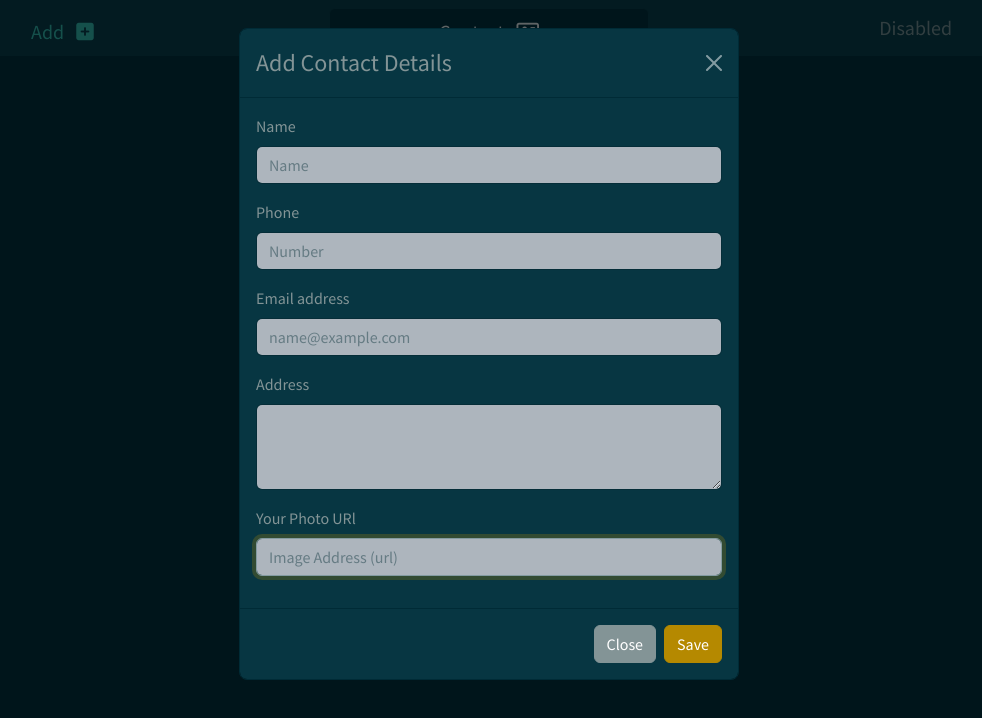
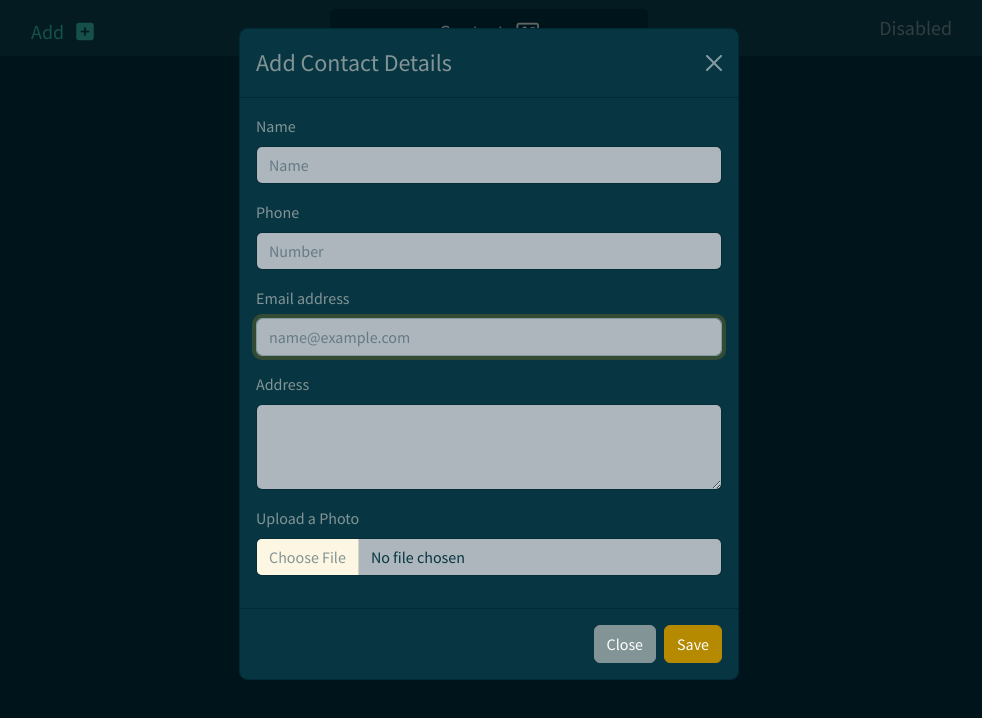
Before and after one commit to mohamedrishal/CRUD-Contact-list-app, a React (Create React App) app: page / in a window 1280 px wide. Both pictures are taken after a click on the button 640 px from the left and 388 px from the top of the page. Shown: the top 718 px of the page, without its empty margins (151-1133 px from the left). Built offline with nearby package versions, Linux system fonts and the light colour scheme.

Commit message:
image upload added

```diff
--- a/src/Components/Add.jsx
+++ b/src/Components/Add.jsx
@@ -114,7 +114,20 @@ function Add() {
               />
             </Form.Group>
 
-            <Form.Group className="mb-3" controlId="exampleForm.ControlInput1">
+            <Form.Group controlId="formFile" className="mb-3">
+              <Form.Label>Upload a Photo</Form.Label>
+              <Form.Control
+                type="file"
+                onChange={(e) =>
+                  setContact({
+                    ...contact,
+                    urlImg: URL.createObjectURL(e.target.files[0]),
+                  })
+                }
+              />
+            </Form.Group>
+
+            {/* <Form.Group className="mb-3" controlId="exampleForm.ControlInput1">
               <Form.Label>Your Photo URl</Form.Label>
               <Form.Control
                 type="text"
@@ -124,7 +137,7 @@ function Add() {
                   setContact({ ...contact, urlImg: e.target.value })
                 }
               />
-            </Form.Group>
+            </Form.Group> */}
           </Form>
         </Modal.Body>
         <Modal.Footer>
@@ -142,6 +155,7 @@ function Add() {
       position="top-center"
       autoClose={2000}
       />
+
     </>
   );
 }
--- a/src/Components/Update.jsx
+++ b/src/Components/Update.jsx
@@ -127,7 +127,21 @@ function Update() {
               />
             </Form.Group>
 
-            <Form.Group className="mb-3" controlId="exampleForm.ControlInput1">
+            <Form.Group controlId="formFile" className="mb-3">
+              <Form.Label>Upload a Photo</Form.Label>
+              <Form.Control
+                type="file"
+
+                onChange={(e) =>
+                  setContact({
+                    ...contact,
+                    urlImg: URL.createObjectURL(e.target.files[0]),
+                  })
+                }
+              />
+            </Form.Group>
+
+            {/* <Form.Group className="mb-3" controlId="exampleForm.ControlInput1">
               <Form.Label>Your Photo URl</Form.Label>
               <Form.Control
                 type="text"
@@ -138,7 +152,7 @@ function Update() {
                   setContact({ ...contact, urlImg: e.target.value })
                 }
               />
-            </Form.Group>
+            </Form.Group> */}
           </Form>
         </Modal.Body>
         <Modal.Footer>
```
